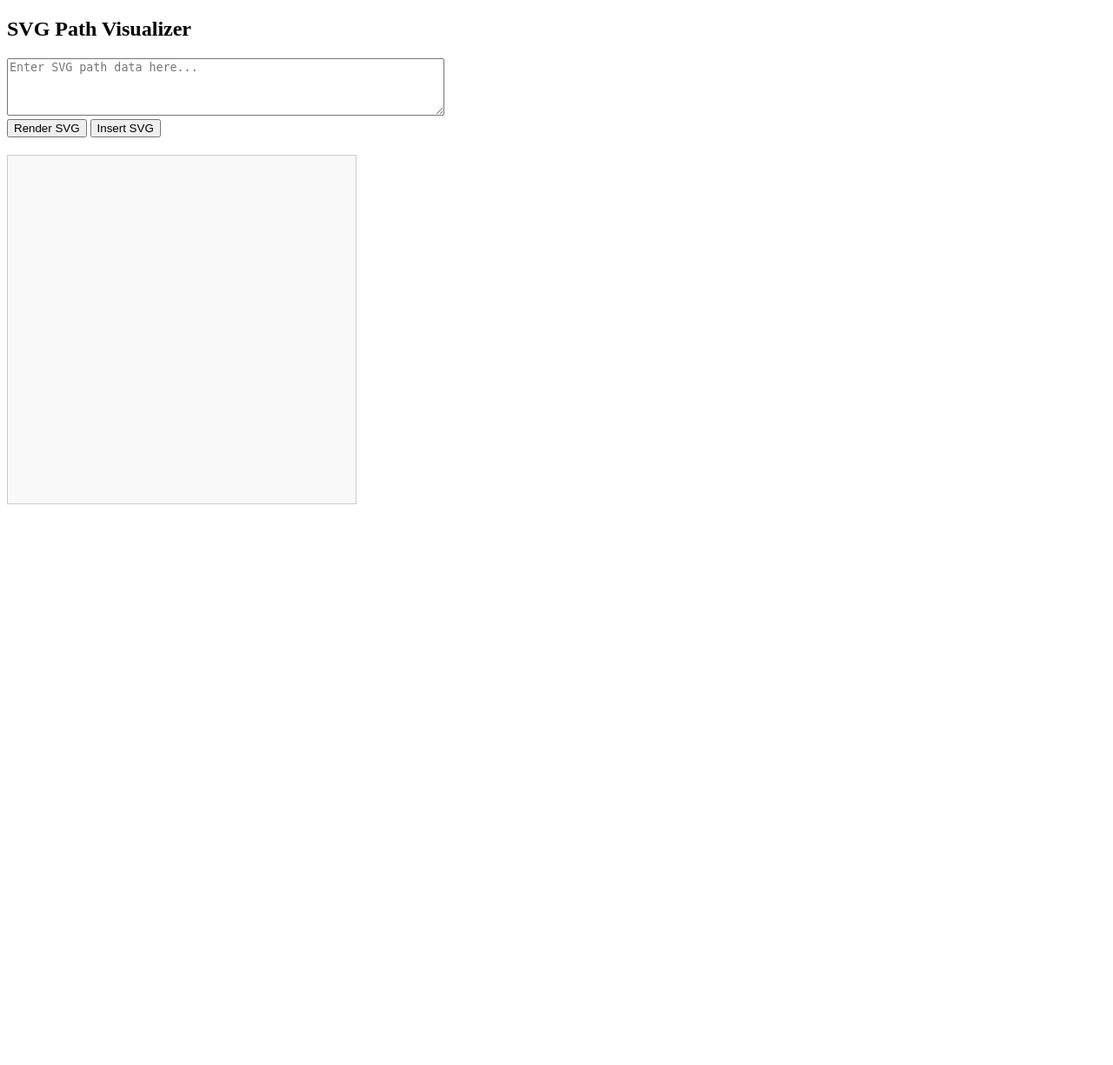
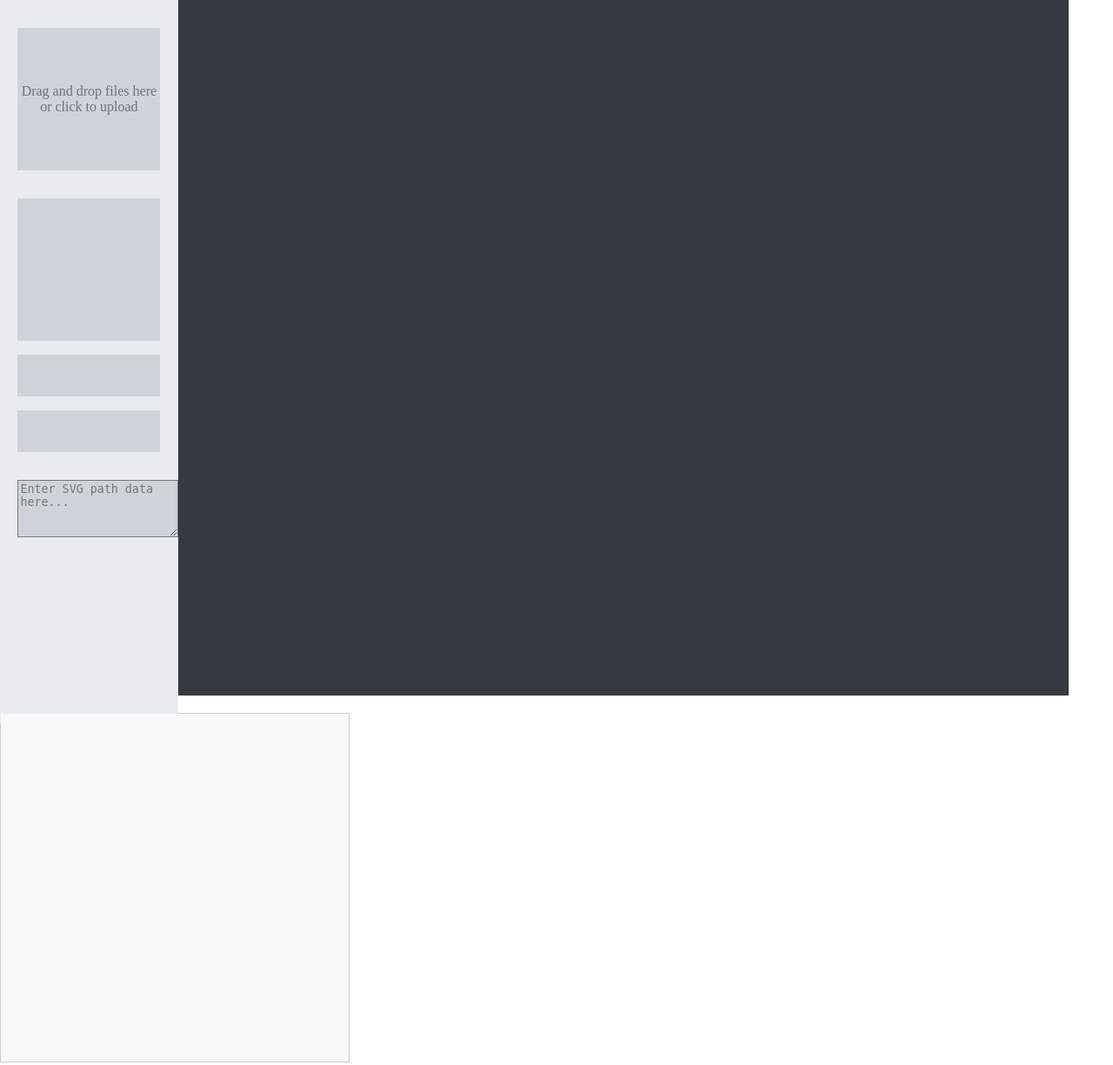
Before and after one commit to Binnyboy1/PNGtoSVG, a Flask app: page / in a window 1280 px wide. Shown: the whole page at 87% size. Before the commit the page ends 580 px from the top, so only its background shows below. Run offline with Flask 3, Linux system fonts and the light colour scheme.

Commit message:
updated UI, drag+drop canvas working, textbox too silly

```diff
--- a/pngToSVG/static/css/main.css
+++ b/pngToSVG/static/css/main.css
@@ -1,3 +1,11 @@
+html, body {
+  margin: 0;
+  padding: 0;
+  /* overflow: hidden; */
+  width: 100%;
+  height: 100%;
+}
+
 #svgContainer {
   margin-top: 20px;
   border: 1px solid #ccc;
@@ -9,3 +17,99 @@
   height: 100%;
   background: #f9f9f9;
 }
+
+/************* DIV SHENANIGANS *************/
+.container {
+    display: flex;
+    flex-direction: row;
+    width: 100vw;
+    height: 100vh;
+}
+#divC1 {
+    display: flex;
+    flex-direction: column;
+    gap: 4vh;
+    padding-top: 4vh;
+    width: 16%;
+    height: 100%;
+
+    background-color: #e9ecef;
+}
+#divC1 > * {
+    margin-left: 1.6vw;
+
+    background-color: #ced4da;
+}
+#upload-zone, #divC1R2 {
+    aspect-ratio: 1 / 1;
+    width: 80%;
+}
+#divC1R3, #divC1R4 {
+    height: 6%;
+    margin-top: -2vh;
+    width: 80%;
+}
+#textarea {
+    height: inherit;
+    width: 80%;
+
+    resize: none !important;
+    width: 100px !important;
+    height: 150px !important;
+}
+#divC2 {
+    width: 80%;
+    height: 100%;
+
+    background-color: #343a40;
+}
+
+
+
+/************* DRAG DROP *************/
+/* Base styles for the drag-and-drop zone */
+#upload-zone {
+  border-radius: 0.1rem;
+  display: flex;
+  flex-direction: column;
+  align-items: center;
+  justify-content: center;
+  gap: 0.75rem;
+  cursor: pointer;
+  transition: background-color 0.3s ease;
+  position: relative;
+}
+#upload-zone:hover {
+  background-color: #64a8b0;
+}
+#upload-zone:focus {
+  outline: none;
+  background-color: #64a8b0;
+  box-shadow: 0 0 0 4px #64a8b080;
+}
+/* Hidden file input */
+#file-input {
+  border: 0;
+  clip: rect(0,0,0,0);
+  clip-path: inset(50%);
+  height: 1px;
+  margin: 0 -1px -1px 0;
+  overflow: hidden;
+  padding: 0;
+  position: absolute;
+  width: 1px;
+  white-space: nowrap;
+}
+/* Placeholder text */
+.placeholder {
+  color: #6b7280;
+  text-align: center;
+  font-size: 1rem;
+}
+/* Main canvas styles */
+#preview-canvas {
+  max-width: 100%;
+  position: absolute;
+  top: 0;
+  left: 0;
+}
--- a/pngToSVG/static/js/main.js
+++ b/pngToSVG/static/js/main.js
@@ -35,6 +35,13 @@ function drawPath() {
   }
 }
 
+// Listen for input events on the textarea
+document.getElementById('pathInput').addEventListener('input', drawPath);
+
+
+
+
+
 function insertSvg() {
   const svgParent = document.getElementById('svgContainer');
 
@@ -71,3 +78,78 @@ function insertSvg() {
 
   svgParent.innerHTML = `${data}`;
 }
+
+
+
+
+
+
+
+
+/********* DOM & CANVAS SETUP *********/
+const uploadZone = document.getElementById('upload-zone');
+const fileInput = document.getElementById('file-input');
+const canvas = document.getElementById('preview-canvas');
+const placeholderText = document.getElementById('placeholder-text');
+const ctx = canvas.getContext('2d');
+
+function resizeCanvas() {
+  canvas.style.width = "auto";
+  canvas.style.height = uploadZone.clientHeight + "px";
+}
+resizeCanvas();
+window.addEventListener('resize', resizeCanvas);
+
+/********* DRAG-AND-DROP / CLICK HANDLERS *********/
+uploadZone.addEventListener('dragover', (e) => {
+  e.preventDefault();
+  e.stopPropagation();
+  uploadZone.style.borderColor = '#3b82f6';
+});
+uploadZone.addEventListener('dragleave', (e) => {
+  e.preventDefault();
+  e.stopPropagation();
+  uploadZone.style.borderColor = '#d1d5db';
+});
+uploadZone.addEventListener('drop', (e) => {
+  e.preventDefault();
+  e.stopPropagation();
+  uploadZone.style.borderColor = '#d1d5db';
+  handleFiles(e.dataTransfer.files);
+});
+uploadZone.addEventListener('click', () => fileInput.click());
+fileInput.addEventListener('change', (e) => {
+  handleFiles(e.target.files);
+});
+
+/********* FILE HANDLING *********/
+function handleFiles(files) {
+  if (files.length > 0) {
+    placeholderText.style.display = 'none';
+    Array.from(files).forEach((file) => {
+      if (file.type.startsWith('image/')) {
+        const reader = new FileReader();
+        reader.onload = (event) => {
+          const img = new Image();
+          img.onload = () => drawImageOnCanvas(img);
+          img.src = event.target.result;
+        };
+        reader.readAsDataURL(file);
+      } else {
+        alert('Only image files are supported.');
+      }
+    });
+  }
+}
+
+/********* DRAW ORIGINAL IMAGE *********/
+function drawImageOnCanvas(img) {
+  canvas.width = img.width;
+  canvas.height = img.height;
+  ctx.imageSmoothingEnabled = false;
+  ctx.drawImage(img, 0, 0, img.width, img.height);
+  canvas.style.width = "auto";
+  canvas.style.height = "100%";
+
+  processGridAndRecreateImage(img);
+}
--- a/pngToSVG/templates/main.html
+++ b/pngToSVG/templates/main.html
@@ -7,10 +7,26 @@
   <link rel="stylesheet" href="../static/css/main.css" />
 </head>
 <body>
-  <h2>SVG Path Visualizer</h2>
-  <textarea id="pathInput" rows="4" cols="60" placeholder="Enter SVG path data here..."></textarea><br>
-  <button onclick="drawPath()">Render SVG</button>
-  <button onclick="insertSvg()">Insert SVG</button>
+
+  <div class="container">
+    <div id="divC1">
+        <div id="upload-zone" role="presentation" tabindex="0">
+          <p class="placeholder" id="placeholder-text">
+            Drag and drop files here or click to upload
+          </p>
+          <canvas id="preview-canvas"></canvas>
+        </div>
+        <input id="file-input" type="file" accept="image/*,.png,.jpg,.jpeg" multiple />
+
+        <div id="divC1R2"></div>
+        <div id="divC1R3"></div>
+        <div id="divC1R4"></div>
+        <textarea id="pathInput" rows="4" cols="60" placeholder="Enter SVG path data here..."></textarea>
+    </div>
+    <div id="divC2"></div>
+  </div>
+
+
 
   <div id="svgContainer">
     <svg id="svgOutput" viewBox="0 0 400 400">
```
Also changed, not shown: pngToSVG/static/js/dragDrop.js (+1 -16 lines). Lines whose indentation alone changed are shown as unchanged.
